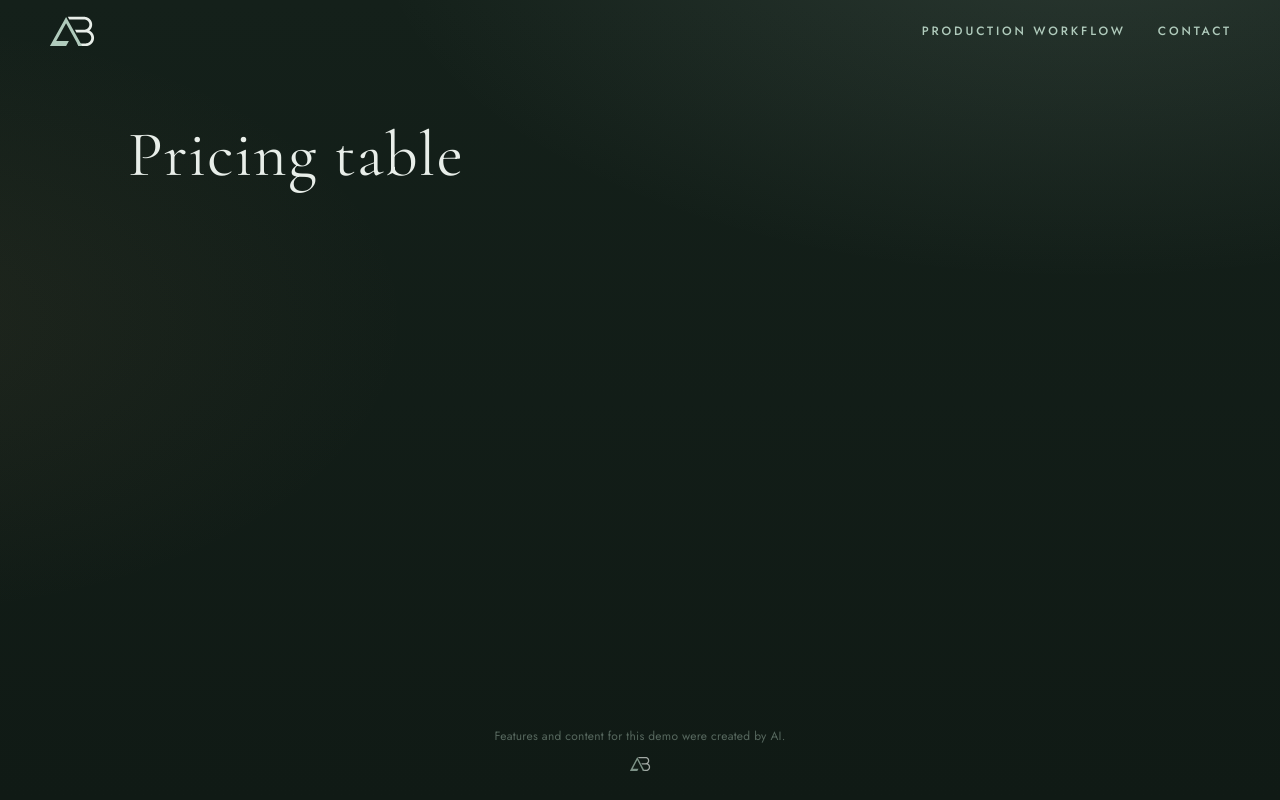
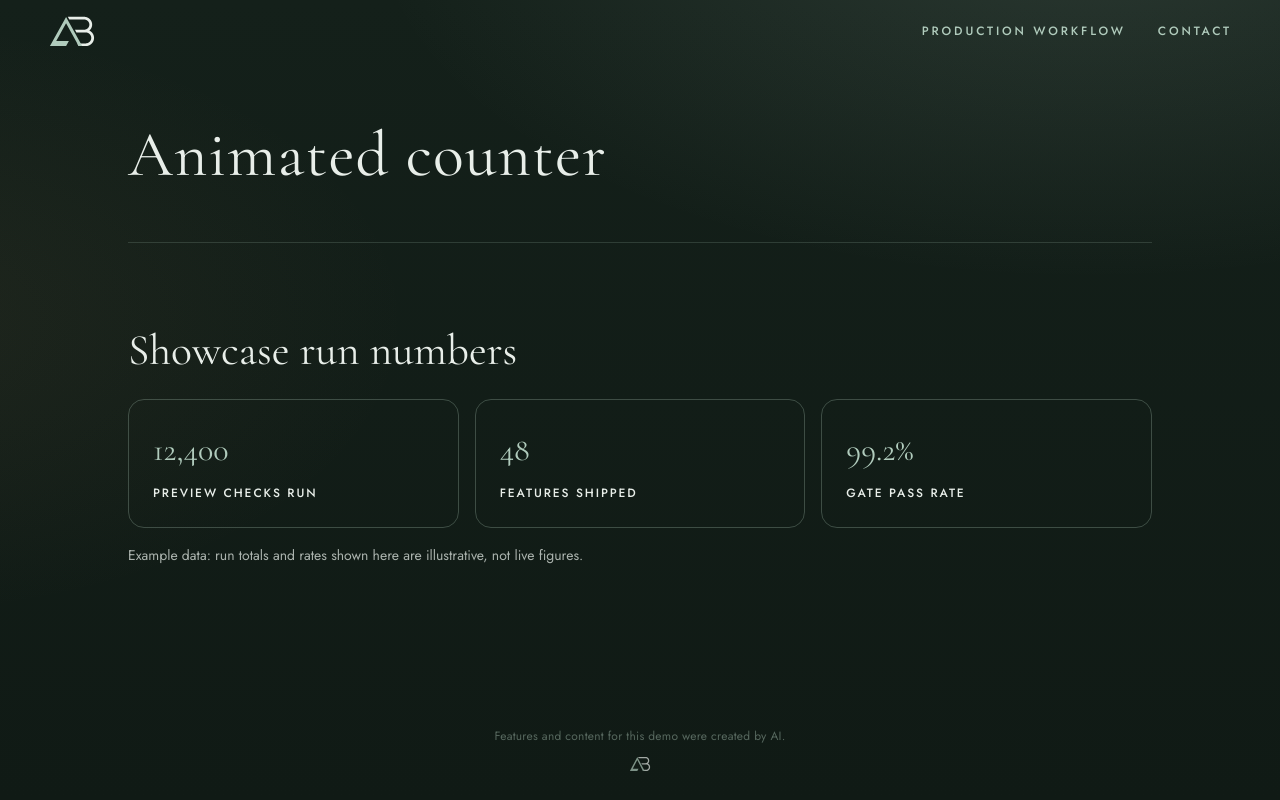
Before and after one commit to ashtonbach/agent-showcase, a Next.js app: page /showcase/ in a window 1280 px wide. Built offline with nearby package versions, Linux system fonts and the light colour scheme.

Commit message:
Feature: Animated counter (Author: Alder)
Co-authored-by: AshtonBach Coder <ashtonbach-coder@users.noreply.github.com>

```diff
--- /dev/null
+++ b/app/lab/animated-counter/index.tsx
@@ -0,0 +1,96 @@
+"use client";
+
+import { useEffect, useRef, useState } from "react";
+
+type Stat = { id: string; label: string; target: number; final: string; format: (n: number) => string };
+
+function withCommas(n: number): string {
+  return Math.round(n).toString().replace(/\B(?=(\d{3})+(?!\d))/g, ",");
+}
+
+const STATS: Stat[] = [
+  { id: "checks", label: "Preview checks run", target: 12400, final: "12,400", format: withCommas },
+  { id: "features", label: "Features shipped", target: 48, final: "48", format: (n) => String(Math.round(n)) },
+  { id: "gate", label: "Gate pass rate", target: 99.2, final: "99.2%", format: (n) => `${n.toFixed(1)}%` },
+];
+
+const css = `
+.lab-ac-section { width: min(720px, 100%); margin: 8px auto 56px; }
+.lab-ac-title { font-family: var(--serif); font-weight: 400; font-size: 30px; margin: 0 0 20px; color: var(--mist); }
+.lab-ac-grid { display: grid; grid-template-columns: repeat(3, 1fr); gap: 16px; }
+.lab-ac-card { border: 1px solid rgba(176, 203, 188, 0.28); border-radius: 16px; padding: 24px; display: flex; flex-direction: column; gap: 8px; }
+.lab-ac-value { font-family: var(--serif); font-weight: 400; font-size: 32px; color: var(--sage); }
+.lab-ac-label { font-family: var(--sans); font-weight: 500; font-size: 12px; letter-spacing: 0.16em; text-transform: uppercase; color: var(--mist); }
+.lab-ac-note { margin: 16px 0 0; color: var(--muted); font-size: 14px; }
+@media (max-width: 420px) { .lab-ac-grid { grid-template-columns: 1fr; } .lab-ac-card { padding: 18px; } }
+`;
+
+export default function AnimatedCounter() {
+  const sectionRef = useRef<HTMLElement | null>(null);
+  const startedRef = useRef(false);
+  const [values, setValues] = useState<number[]>(() => STATS.map(() => 0));
+
+  useEffect(() => {
+    const section = sectionRef.current;
+    if (!section) return;
+
+    if (window.matchMedia("(prefers-reduced-motion: reduce)").matches) {
+      setValues(STATS.map((stat) => stat.target));
+      return;
+    }
+
+    function animate() {
+      if (startedRef.current) return;
+      startedRef.current = true;
+      const start = performance.now();
+      const duration = 1200;
+      function tick(now: number) {
+        const progress = Math.min(1, (now - start) / duration);
+        const eased = 1 - Math.pow(1 - progress, 3);
+        if (progress < 1) {
+          setValues(STATS.map((stat) => stat.target * eased));
+          requestAnimationFrame(tick);
+        } else {
+          setValues(STATS.map((stat) => stat.target));
+        }
+      }
+      requestAnimationFrame(tick);
+    }
+
+    const observer = new IntersectionObserver(
+      (entries) => {
+        for (const entry of entries) {
+          if (entry.isIntersecting) animate();
+        }
+      },
+      { threshold: 0.3 },
+    );
+    observer.observe(section);
+    return () => observer.disconnect();
+  }, []);
+
+  return (
+    <section
+      data-lab="animated-counter"
+      aria-labelledby="lab-animated-counter-heading"
+      ref={sectionRef}
+      className="lab-ac-section"
+    >
+      <h2 id="lab-animated-counter-heading" className="lab-ac-title">
+        Showcase run numbers
+      </h2>
+      <div className="lab-ac-grid">
+        {STATS.map((stat, i) => (
+          <div key={stat.id} className="lab-ac-card">
+            <strong data-final={stat.final} className="lab-ac-value">
+              {stat.format(values[i])}
+            </strong>
+            <span className="lab-ac-label">{stat.label}</span>
+          </div>
+        ))}
+      </div>
+      <p className="lab-ac-note">Example data: run totals and rates shown here are illustrative, not live figures.</p>
+      <style>{css}</style>
+    </section>
+  );
+}
--- a/app/lab/current.json
+++ b/app/lab/current.json
@@ -1 +1 @@
-{"slug":"pricing-table"}
+{"slug":"animated-counter"}
--- a/app/page.tsx
+++ b/app/page.tsx
@@ -1,3 +1,4 @@
+import Lab from "./lab/animated-counter";
 import { readDemoKey, demoTitle } from "./demo-name";
 const demoKey = readDemoKey();
 const demoName = demoTitle();
@@ -5,7 +6,7 @@ export default function Page() {
   return (
     <div className="page-stack">
       <h1 className="demo-title" data-i18n={demoKey}>{demoName}</h1>
-      {/* lab:slot */}
+      <Lab /> {/* lab:slot */}
     </div>
   );
 }
```
